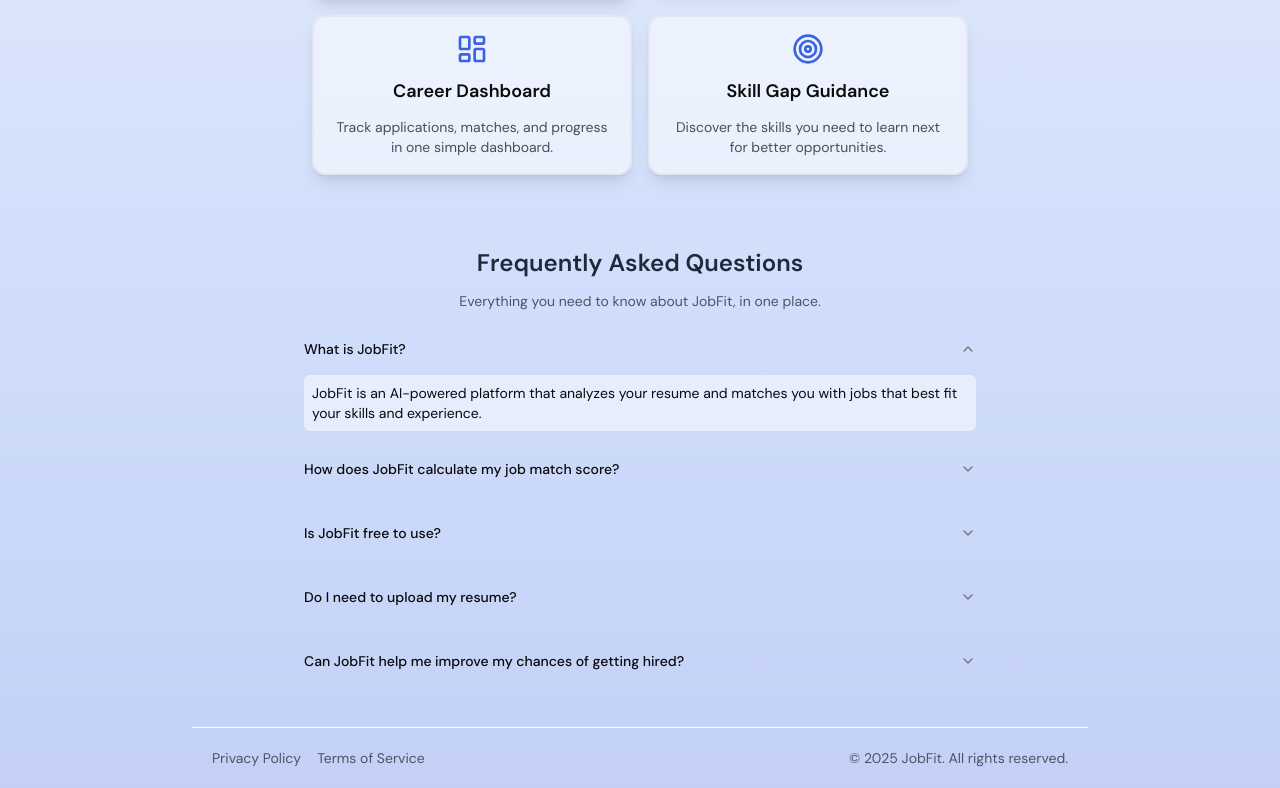
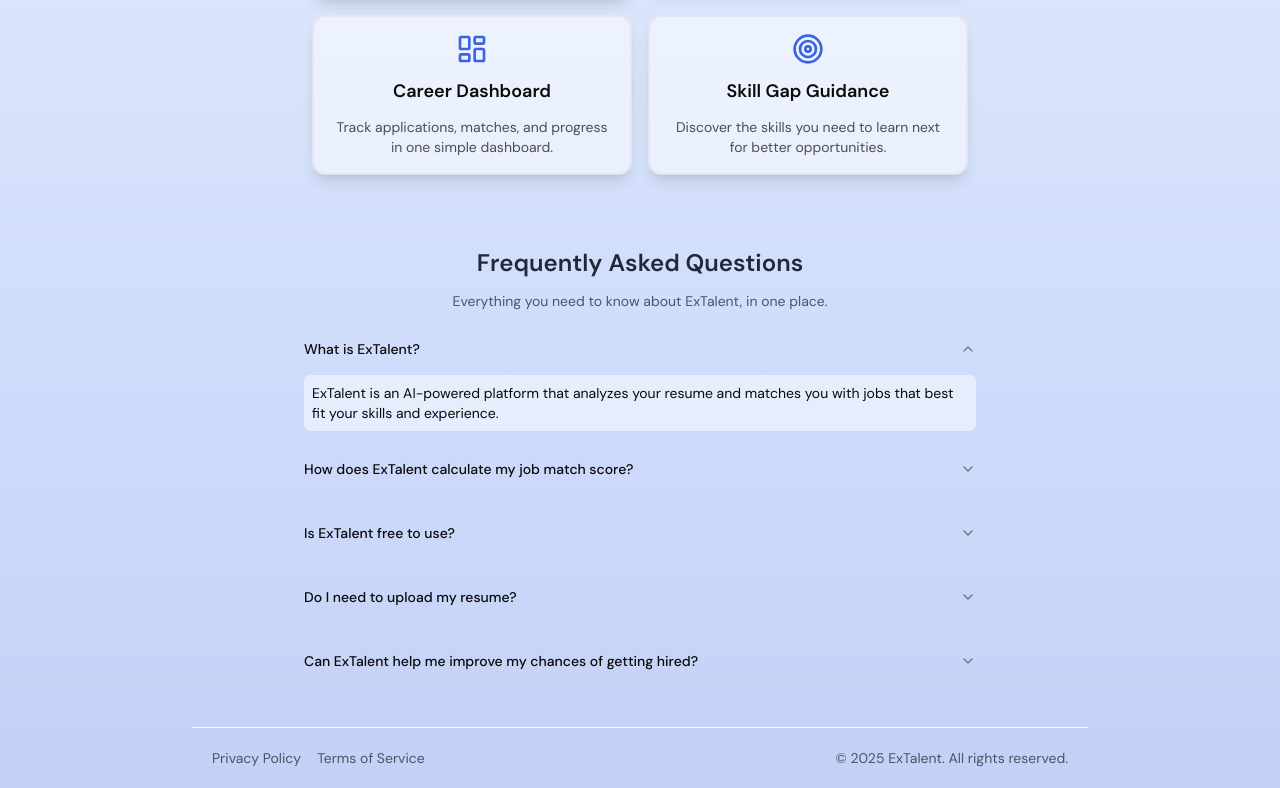
Before and after one commit to dhirajaryaa/extalent, a React (Vite) app in the folder apps/web/: page / in a window 1280 px wide. Shown: the part 895-1683 px from the top of the page. Built offline with nearby package versions, Linux system fonts and the light colour scheme.

Commit message:
fix(web): update Navbar button to include 'asChild' prop; correct branding from JobFit to ExTalent in LandingPage

```diff
--- a/apps/web/src/components/custom/Navbar.jsx
+++ b/apps/web/src/components/custom/Navbar.jsx
@@ -11,8 +11,10 @@
       <div className="flex gap-3">
 
         <Button className="rounded-lg" asChild><Link to={"/login"}>Get Started</Link></Button>
-        <Button variant="outline" size="icon" className={"rounded-full"}>
+        <Button  asChild variant="outline" size="icon" className={"rounded-full"}>
+        <a href="https://github.com/dhirajaryaa/extalent" target="_blank">
           <Github />
+           </a>
         </Button>
       </div>
     </nav>
--- a/apps/web/src/pages/LandingPage.jsx
+++ b/apps/web/src/pages/LandingPage.jsx
@@ -46,29 +46,29 @@
 
   const faqs = [
     {
-      question: "What is JobFit?",
+      question: "What is ExTalent?",
       answer:
-        "JobFit is an AI-powered platform that analyzes your resume and matches you with jobs that best fit your skills and experience.",
+        "ExTalent is an AI-powered platform that analyzes your resume and matches you with jobs that best fit your skills and experience.",
     },
     {
-      question: "How does JobFit calculate my job match score?",
+      question: "How does ExTalent calculate my job match score?",
       answer:
         "Our algorithm compares your resume, skills, and experience with job requirements, then generates a personalized score.",
     },
     {
-      question: "Is JobFit free to use?",
+      question: "Is ExTalent free to use?",
       answer:
         "Yes, you can get started for free. Premium features like detailed insights and advanced analytics may be available later.",
     },
     {
       question: "Do I need to upload my resume?",
       answer:
-        "Yes, uploading your resume helps JobFit give you accurate job matches and skill gap recommendations.",
+        "Yes, uploading your resume helps ExTalent give you accurate job matches and skill gap recommendations.",
     },
     {
-      question: "Can JobFit help me improve my chances of getting hired?",
+      question: "Can ExTalent help me improve my chances of getting hired?",
       answer:
-        "Absolutely! JobFit highlights areas where you can improve your resume and skills, so you can become a stronger candidate.",
+        "Absolutely! ExTalent highlights areas where you can improve your resume and skills, so you can become a stronger candidate.",
     },
   ];
 
@@ -95,7 +95,7 @@
             🚀 Find Your Best Job Match in Minutes
           </h1>
           <p className="text-sm text-gray-600 sm:text-lg w-xl">
-            JobFit helps candidates discover roles that match their skills,
+            ExTalent helps candidates discover roles that match their skills,
             resume, and goals—powered by AI insights.
           </p>
           <div className="flex items-center gap-3 mt-6">
@@ -154,7 +154,7 @@
             Frequently Asked Questions
           </h2>
           <p className="text-sm text-gray-600">
-            Everything you need to know about JobFit, in one place.
+            Everything you need to know about ExTalent, in one place.
           </p>
           {/* <div> */}
           {faqs.map((item, index) => {
@@ -195,7 +195,7 @@
 
             {/* Copyright */}
             <p className="mt-2 md:mt-0 text-sm">
-              © {new Date().getFullYear()} JobFit. All rights reserved.
+              © {new Date().getFullYear()} ExTalent. All rights reserved.
             </p>
           </div>
         </footer>
```
